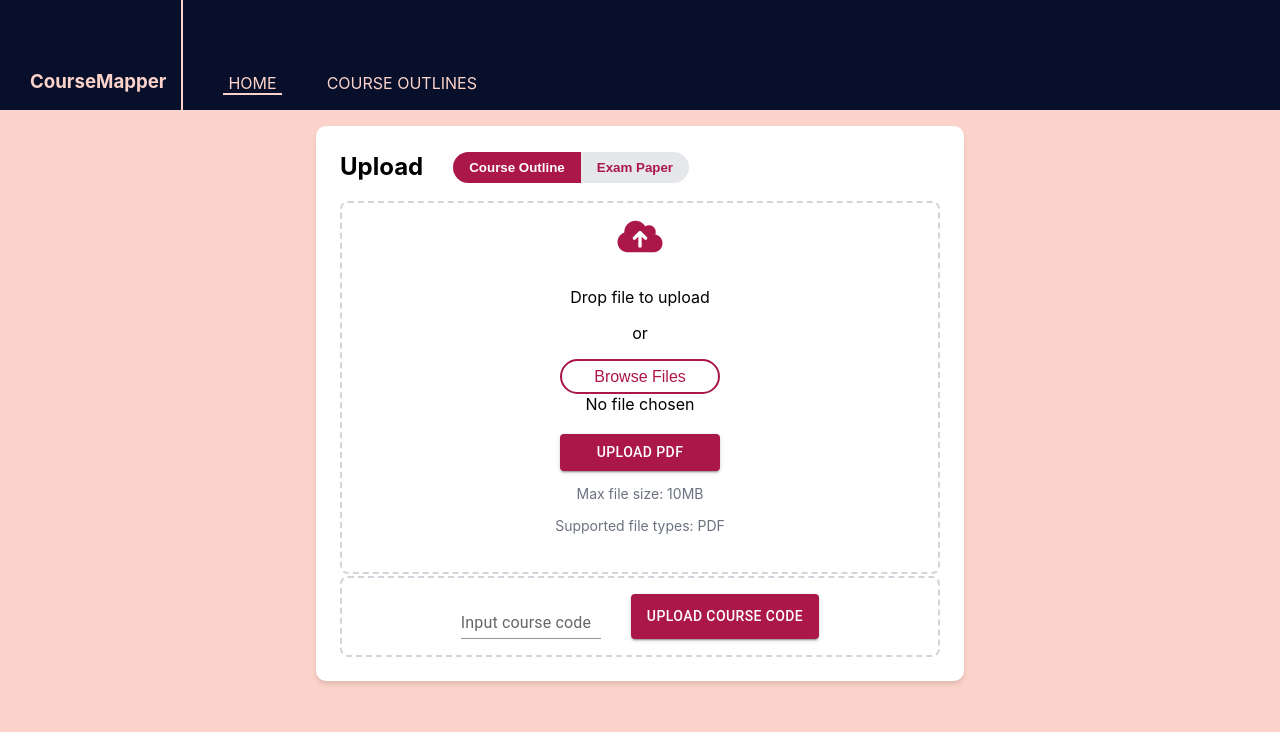
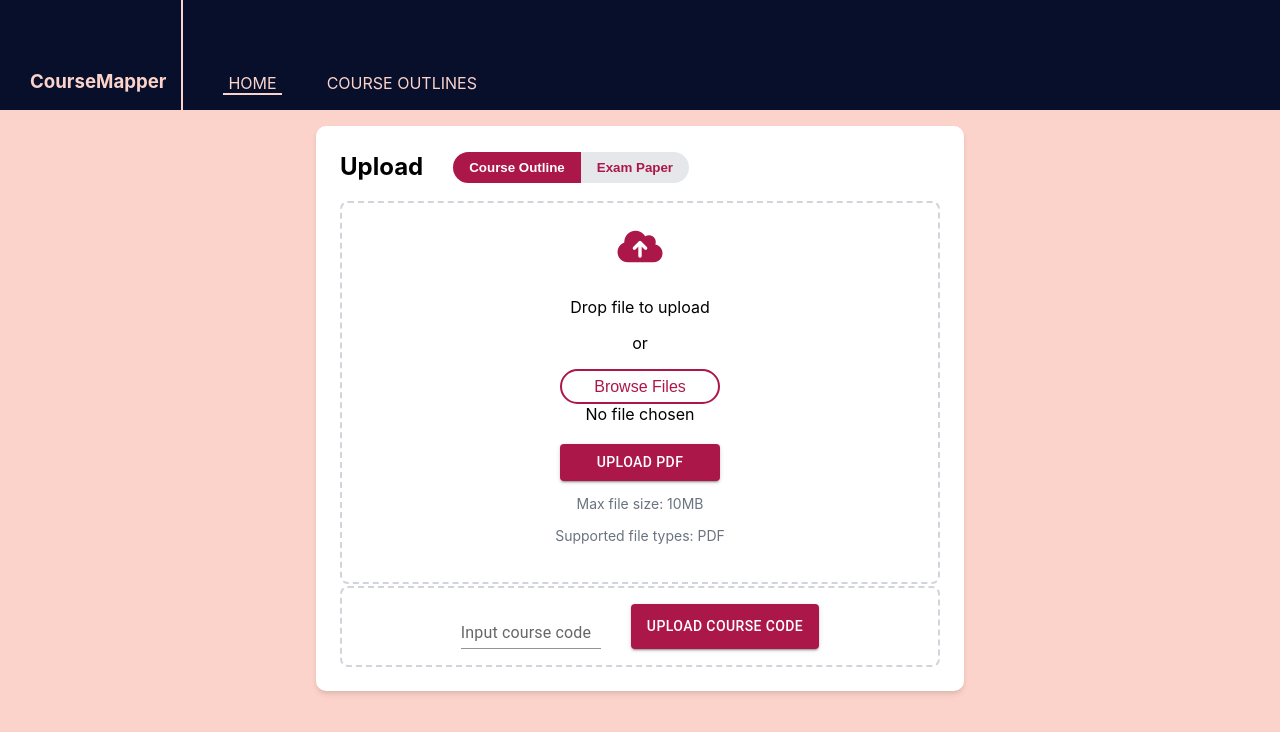
Before and after one commit to NingxiaoYYANG/COMP3900_course_outline_mapping, a React (Create React App) app in the folder frontend/: page / in a window 1280 px wide. Shown: the top 732 px of the page. Built offline with nearby package versions, Linux system fonts and the light colour scheme.

Commit message:
minor padding change

```diff
--- a/frontend/src/components/styles/uploadcourse.css
+++ b/frontend/src/components/styles/uploadcourse.css
@@ -94,3 +94,7 @@ p {
     color: #6B7280;
     margin-bottom: 0;
 }
+
+.fa-cloud-upload-alt {
+    padding-top: 10px;
+}
```
